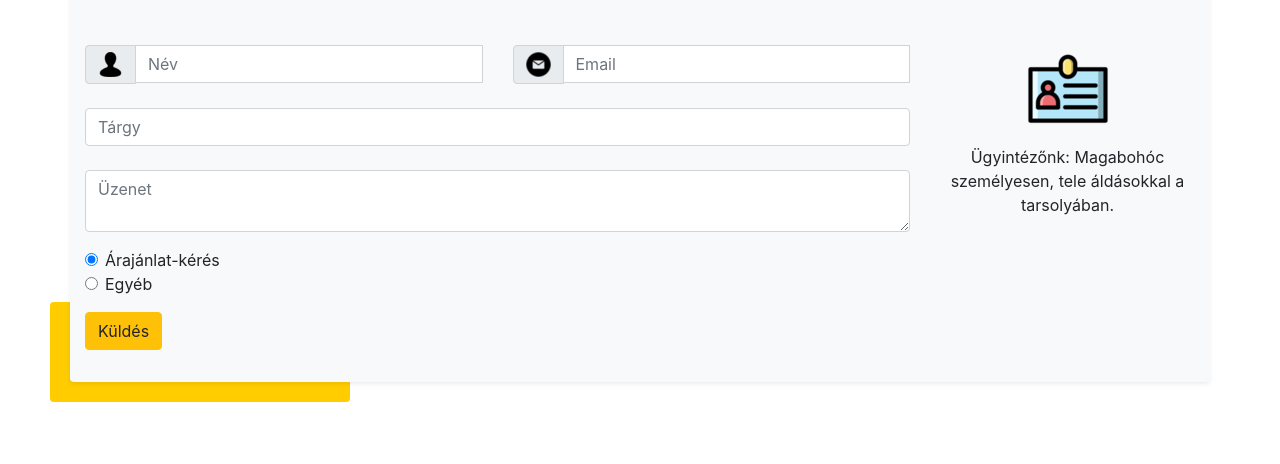
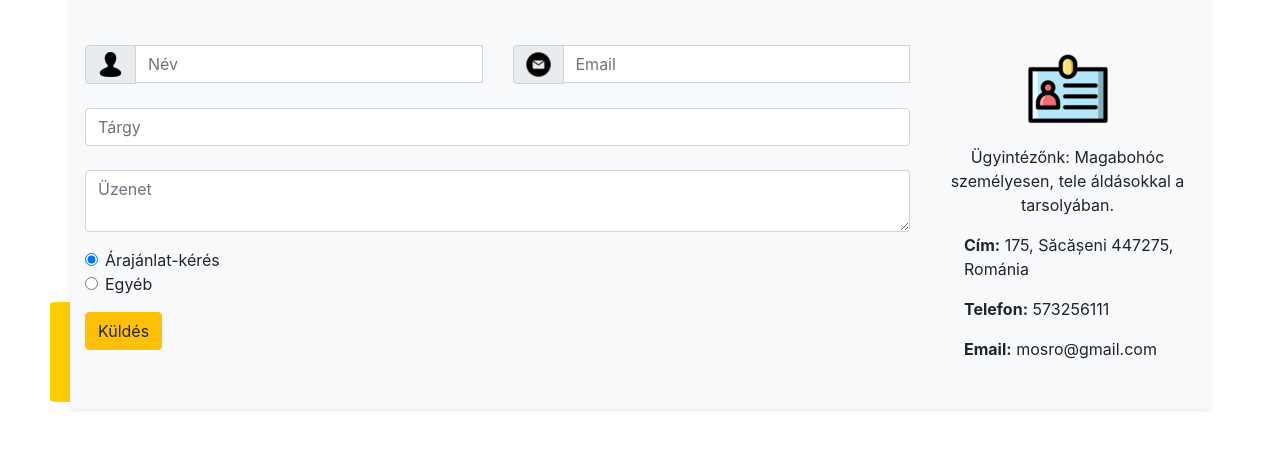
Before and after one commit to perakattis/IV.-Csapat-II, a plain HTML site: page kapcsolat.html in a window 1280 px wide. Shown: the part 336-800 px from the top of the page. Drawn offline with nearby package versions, Linux system fonts and the light colour scheme.

Commit message:
v.28
A kapcsolat oldalra pár információ ki lett írva.

```diff
--- a/kapcsolat.html
+++ b/kapcsolat.html
@@ -156,6 +156,11 @@
             <ul class="list-unstyled mb-0">
                 <li><i class="fas fa-map-marker-alt fa-2x"><img src="img/kp.png" alt=""></i>
                     <p>Ügyintézőnk: Magabohóc személyesen, tele áldásokkal a tarsolyában.</p>
+                    <div class="ml-4">
+                    <p class="text-left"><b> Cím:</b> 175, Săcășeni 447275, Románia</p>
+                    <p class="text-left"><b>Telefon:</b> 573256111</p>
+                    <p class="text-left"><b>Email:</b> mosro@gmail.com</p>
+                  </div>
                 </li>
 
             </ul>
```
Also changed, not shown: 1 other file.
